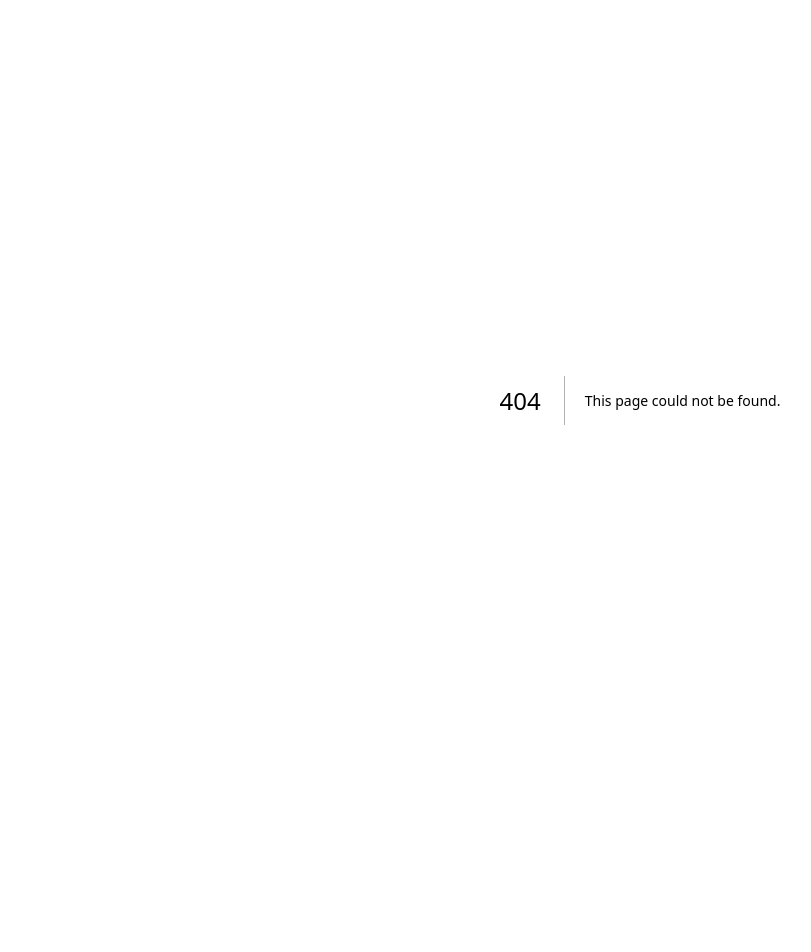
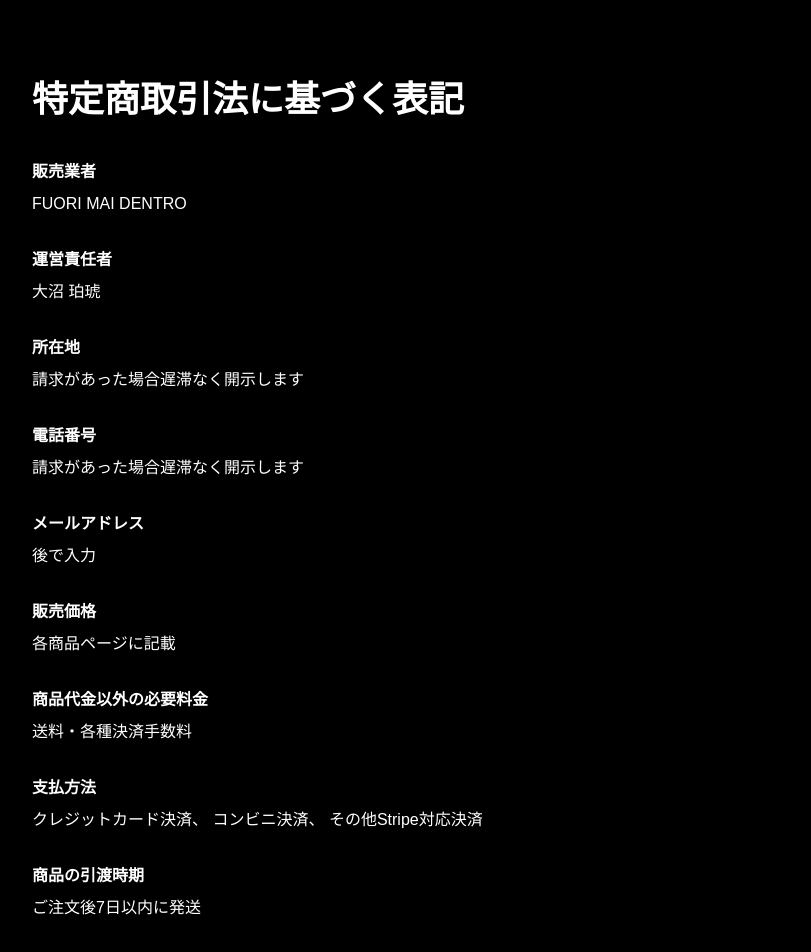
Before and after one commit to ose-nyan5/my-shop, a Next.js app: page /legal in a window 1280 px wide. Before the commit this address had no page. Shown: the top 952 px of the page, without its empty margins (0-811 px from the left). Before the commit the page ends 800 px from the top, so only its background shows below. Built offline with nearby package versions, Linux system fonts and the light colour scheme.

Commit message:
add legal page

```diff
--- /dev/null
+++ b/app/legal/page.tsx
@@ -0,0 +1,70 @@
+export default function LegalPage() {
+  return (
+    <main className="min-h-screen bg-black text-white px-8 py-20">
+      <h1 className="text-4xl font-black mb-10">
+        特定商取引法に基づく表記
+      </h1>
+
+      <div className="space-y-8 max-w-3xl">
+
+        <div>
+          <h2 className="font-bold mb-2">販売業者</h2>
+          <p>FUORI MAI DENTRO</p>
+        </div>
+
+        <div>
+          <h2 className="font-bold mb-2">運営責任者</h2>
+          <p>大沼 珀琥</p>
+        </div>
+
+        <div>
+          <h2 className="font-bold mb-2">所在地</h2>
+          <p>請求があった場合遅滞なく開示します</p>
+        </div>
+
+        <div>
+          <h2 className="font-bold mb-2">電話番号</h2>
+          <p>請求があった場合遅滞なく開示します</p>
+        </div>
+
+        <div>
+          <h2 className="font-bold mb-2">メールアドレス</h2>
+          <p>後で入力</p>
+        </div>
+
+        <div>
+          <h2 className="font-bold mb-2">販売価格</h2>
+          <p>各商品ページに記載</p>
+        </div>
+
+        <div>
+          <h2 className="font-bold mb-2">商品代金以外の必要料金</h2>
+          <p>送料・各種決済手数料</p>
+        </div>
+
+        <div>
+          <h2 className="font-bold mb-2">支払方法</h2>
+          <p>
+            クレジットカード決済、
+            コンビニ決済、
+            その他Stripe対応決済
+          </p>
+        </div>
+
+        <div>
+          <h2 className="font-bold mb-2">商品の引渡時期</h2>
+          <p>ご注文後7日以内に発送</p>
+        </div>
+
+        <div>
+          <h2 className="font-bold mb-2">返品・交換について</h2>
+          <p>
+            商品に欠陥がある場合を除き、
+            返品・交換には応じません。
+          </p>
+        </div>
+
+      </div>
+    </main>
+  )
+}
--- a/app/page.tsx
+++ b/app/page.tsx
@@ -129,8 +129,15 @@ if (loading) {
         </div>
       </section>
 
-      <footer className="text-center text-white/70 text-sm pb-10">
-        © FMD All Rights Reserved.
+      <footer className="text-center text-white/70 text-sm pb-10 space-y-3">
+        <p>© FMD All Rights Reserved.</p>
+
+        <a
+          href="/legal"
+          className="block text-gray-500 hover:text-white duration-300"
+        >
+          特定商取引法に基づく表記
+        </a>
       </footer>
 
     {menuOpen && (
```
